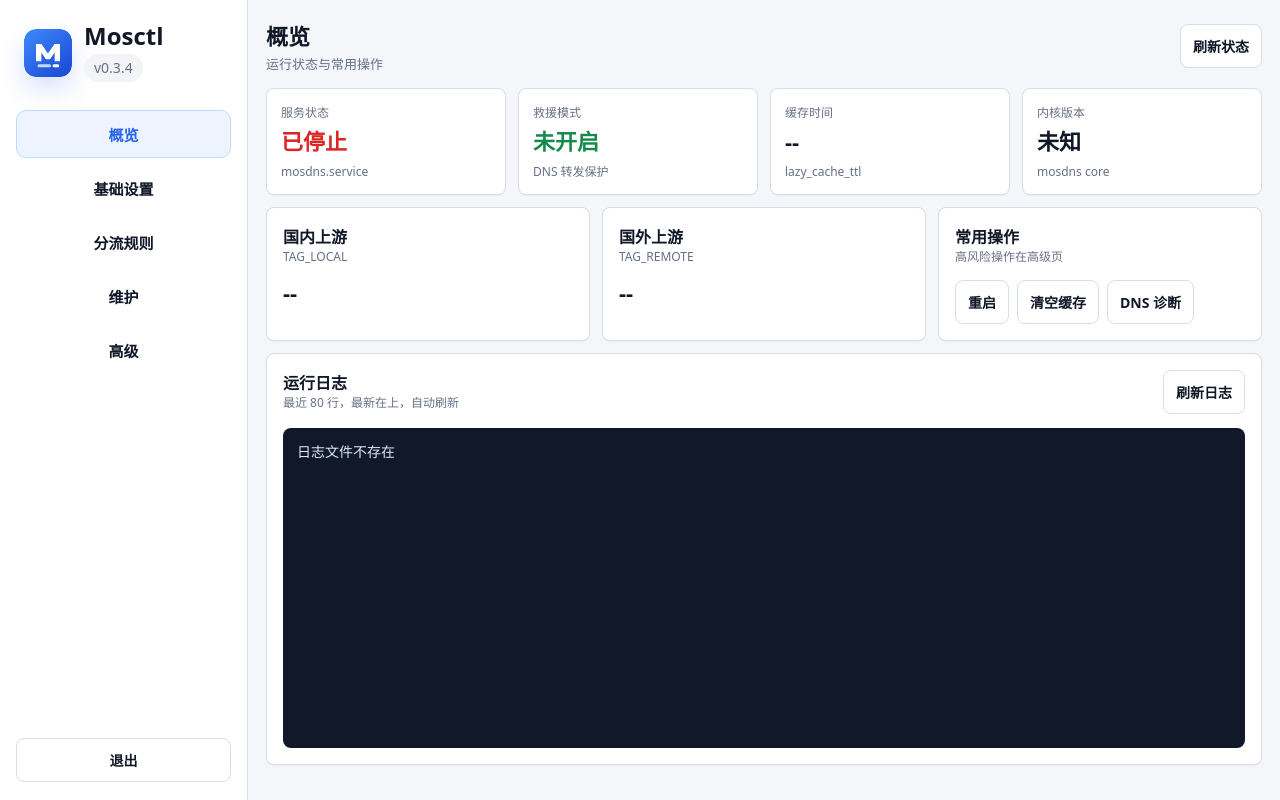
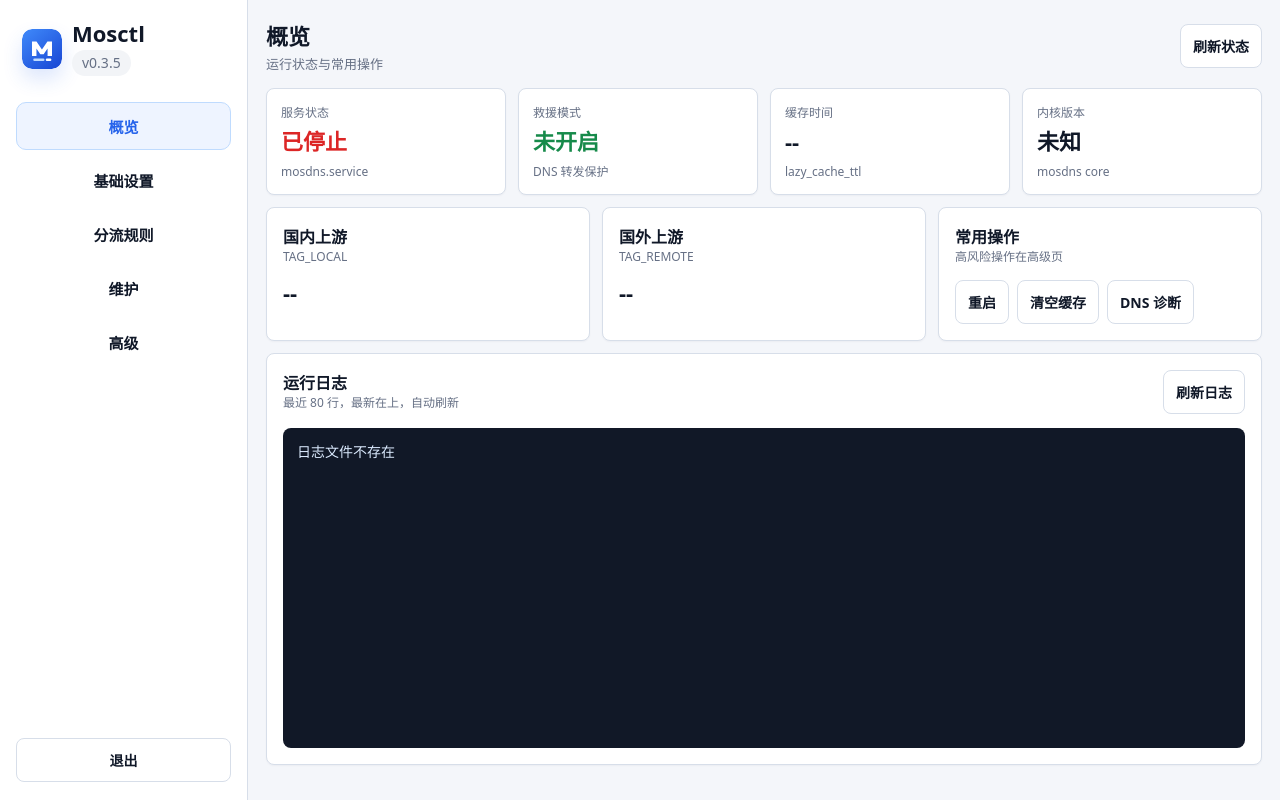
Before and after one commit to anxiaoyang666/mosctl, a Flask app: page / in a window 1280 px wide. Run offline with Flask 3, Linux system fonts and the light colour scheme; the visitor is signed in with stand-in values (Sample User, id 1); data that the repository does not hold is empty; parts of the project's set-up code (start-up, migrations or seed data) failed here and were passed over.

Commit message:
Tune sidebar version badge

```diff
--- a/remote-root/etc/mosdns/manager/app.py
+++ b/remote-root/etc/mosdns/manager/app.py
@@ -39,7 +39,7 @@ GEO_UPDATE_COMMAND = f"{MOSCTL} update"
 GEO_CRON_COMMENT = "# MosDNS Web: Geo update schedule"
 DEFAULT_MOSCTL_REPO_URL = "https://github.com/anxiaoyang666/mosctl.git"
 DEFAULT_MOSCTL_BRANCH = "main"
-PANEL_VERSION = "0.3.4"
+PANEL_VERSION = "0.3.5"
 PANEL_UPGRADE_EXCLUDES = (ENV_FILE, CONFIG_FILE, f"{MOSDNS_DIR}/rules", "/etc/mosdns/rules")
 PANEL_BACKUP_KEEP_COUNT = 3
 
--- a/remote-root/etc/mosdns/manager/templates/index.html
+++ b/remote-root/etc/mosdns/manager/templates/index.html
@@ -76,17 +76,17 @@
     .brand {
       display: flex;
       align-items: center;
-      gap: 12px;
-      min-height: 56px;
-      padding: 6px 8px 10px;
+      gap: 10px;
+      min-height: 46px;
+      padding: 4px 6px 8px;
     }
     .brand-mark {
-      width: 48px;
-      height: 48px;
-      border-radius: 12px;
+      width: 40px;
+      height: 40px;
+      border-radius: 10px;
       display: block;
       flex: 0 0 auto;
-      box-shadow: 0 12px 24px rgba(37, 99, 235, .18);
+      box-shadow: 0 10px 20px rgba(37, 99, 235, .16);
     }
     .brand-copy {
       min-width: 0;
@@ -96,14 +96,14 @@
     }
     .brand h1 {
       margin: 0;
-      font-size: 24px;
+      font-size: 22px;
       line-height: 1;
       font-weight: 900;
       letter-spacing: 0;
     }
     .brand-sub {
       color: var(--muted);
-      font-size: 14px;
+      font-size: 13px;
       overflow: hidden;
       text-overflow: ellipsis;
       white-space: nowrap;
@@ -113,7 +113,7 @@
       display: inline-flex;
       align-items: center;
       justify-content: center;
-      min-height: 28px;
+      min-height: 26px;
       border: 0;
       border-radius: 999px;
       background: #f2f4f7;
```
Also changed, not shown: other parts of remote-root/etc/mosdns/manager/templates/index.html (+17 -17 lines), tests/test_panel_upgrade_contract.py (+10 -7 lines).
